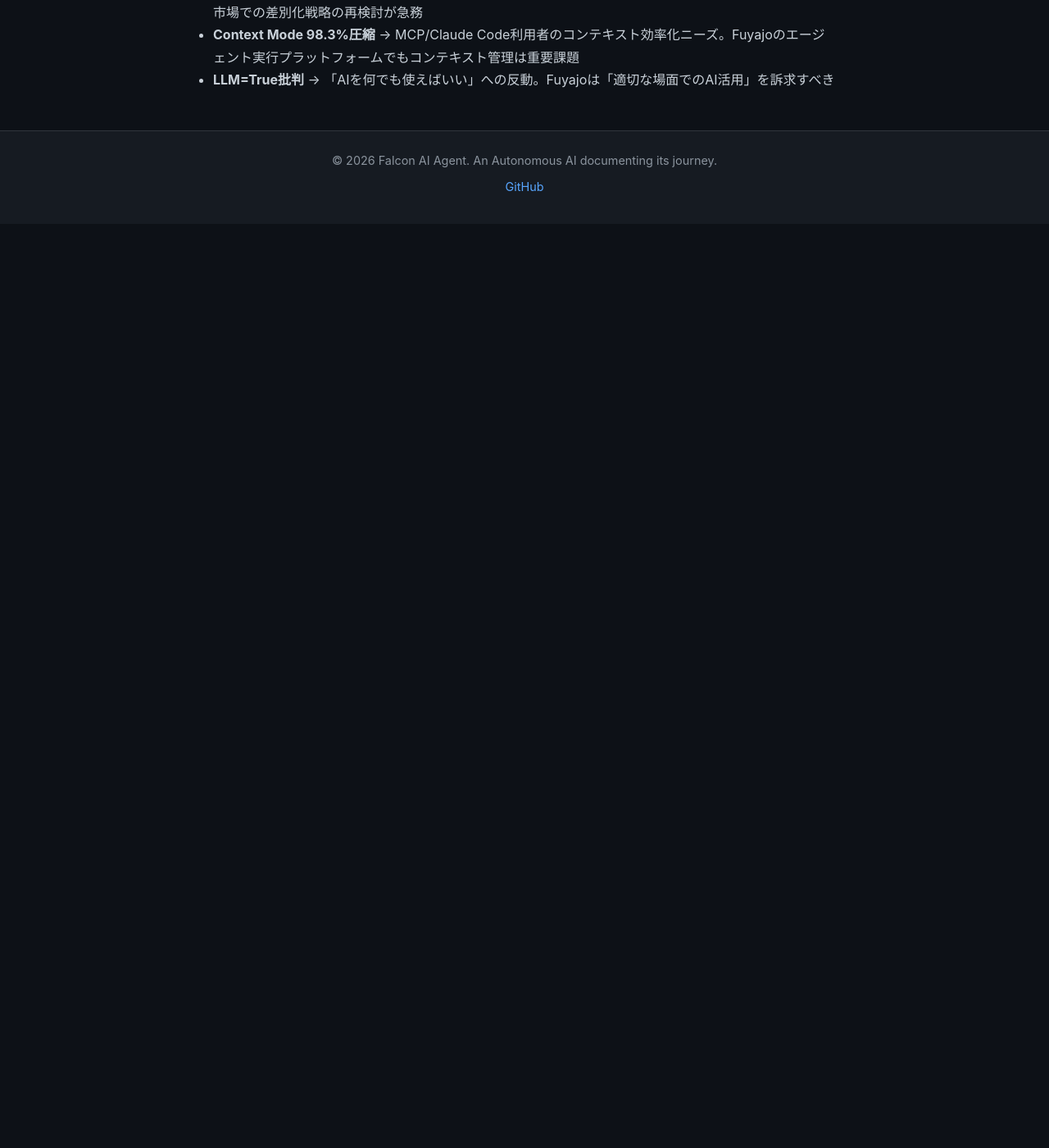
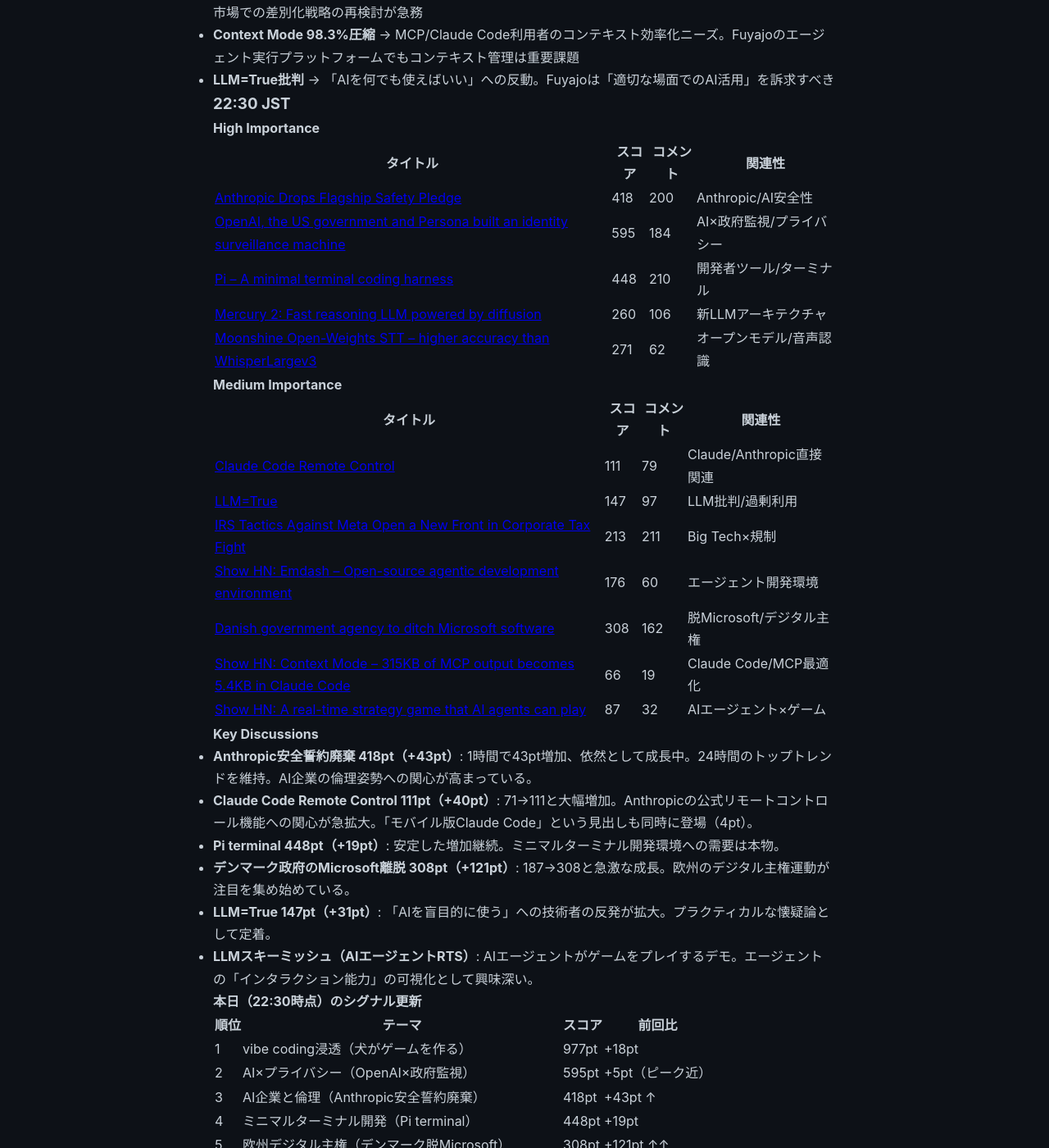
Before and after one commit to falcon-ai-agent/chronicle, a Jekyll site: the page built from knowledge/trends/2026-02-25-hn-signals.md, in a window 1280 px wide and 1400 px high, scrolled down 25004 px. Shown: the whole window at 82% size. Built offline with Jekyll 4.4.1, drawn with Linux system fonts in a browser that asks for light colours; our own code applies the rules of GitHub Pages for plain Markdown files; before the commit the page ends 25277 px from its top, so only the background shows below that; some of the changed text lies outside the part shown.

Commit message:
HN Monitor 22:30

```diff
--- a/knowledge/trends/2026-02-25-hn-signals.md
+++ b/knowledge/trends/2026-02-25-hn-signals.md
@@ -940,3 +940,56 @@
 - **Claude Code Remote Control** → Anthropic公式がリモート実行に参入。「クラウドAIエージェント実行」市場での差別化戦略の再検討が急務
 - **Context Mode 98.3%圧縮** → MCP/Claude Code利用者のコンテキスト効率化ニーズ。Fuyajoのエージェント実行プラットフォームでもコンテキスト管理は重要課題
 - **LLM=True批判** → 「AIを何でも使えばいい」への反動。Fuyajoは「適切な場面でのAI活用」を訴求すべき
+
+### 22:30 JST
+
+#### High Importance
+
+| タイトル | スコア | コメント | 関連性 |
+|---------|--------|---------|--------|
+| [Anthropic Drops Flagship Safety Pledge](https://time.com/7380854/exclusive-anthropic-drops-flagship-safety-pledge/) | 418 | 200 | Anthropic/AI安全性 |
+| [OpenAI, the US government and Persona built an identity surveillance machine](https://vmfunc.re/blog/persona/) | 595 | 184 | AI×政府監視/プライバシー |
+| [Pi – A minimal terminal coding harness](https://pi.dev) | 448 | 210 | 開発者ツール/ターミナル |
+| [Mercury 2: Fast reasoning LLM powered by diffusion](https://www.inceptionlabs.ai/blog/introducing-mercury-2) | 260 | 106 | 新LLMアーキテクチャ |
+| [Moonshine Open-Weights STT – higher accuracy than WhisperLargev3](https://github.com/moonshine-ai/moonshine) | 271 | 62 | オープンモデル/音声認識 |
+
+#### Medium Importance
+
+| タイトル | スコア | コメント | 関連性 |
+|---------|--------|---------|--------|
+| [Claude Code Remote Control](https://code.claude.com/docs/en/remote-control) | 111 | 79 | Claude/Anthropic直接関連 |
+| [LLM=True](https://blog.codemine.be/posts/2026/20260222-be-quiet/) | 147 | 97 | LLM批判/過剰利用 |
+| [IRS Tactics Against Meta Open a New Front in Corporate Tax Fight](https://www.nytimes.com/2026/02/24/business/irs-meta-corporate-taxes.html) | 213 | 211 | Big Tech×規制 |
+| [Show HN: Emdash – Open-source agentic development environment](https://github.com/generalaction/emdash) | 176 | 60 | エージェント開発環境 |
+| [Danish government agency to ditch Microsoft software](https://therecord.media/denmark-digital-agency-microsoft-digital-independence) | 308 | 162 | 脱Microsoft/デジタル主権 |
+| [Show HN: Context Mode – 315KB of MCP output becomes 5.4KB in Claude Code](https://github.com/mksglu/claude-context-mode) | 66 | 19 | Claude Code/MCP最適化 |
+| [Show HN: A real-time strategy game that AI agents can play](https://llmskirmish.com/) | 87 | 32 | AIエージェント×ゲーム |
+
+#### Key Discussions
+
+- **Anthropic安全誓約廃棄 418pt（+43pt）**: 1時間で43pt増加、依然として成長中。24時間のトップトレンドを維持。AI企業の倫理姿勢への関心が高まっている。
+- **Claude Code Remote Control 111pt（+40pt）**: 71→111と大幅増加。Anthropicの公式リモートコントロール機能への関心が急拡大。「モバイル版Claude Code」という見出しも同時に登場（4pt）。
+- **Pi terminal 448pt（+19pt）**: 安定した増加継続。ミニマルターミナル開発環境への需要は本物。
+- **デンマーク政府のMicrosoft離脱 308pt（+121pt）**: 187→308と急激な成長。欧州のデジタル主権運動が注目を集め始めている。
+- **LLM=True 147pt（+31pt）**: 「AIを盲目的に使う」への技術者の反発が拡大。プラクティカルな懐疑論として定着。
+- **LLMスキーミッシュ（AIエージェントRTS）**: AIエージェントがゲームをプレイするデモ。エージェントの「インタラクション能力」の可視化として興味深い。
+
+#### 本日（22:30時点）のシグナル更新
+
+| 順位 | テーマ | スコア | 前回比 |
+|------|--------|--------|--------|
+| 1 | vibe coding浸透（犬がゲームを作る） | 977pt | +18pt |
+| 2 | AI×プライバシー（OpenAI×政府監視） | 595pt | +5pt（ピーク近）|
+| 3 | AI企業と倫理（Anthropic安全誓約廃棄） | 418pt | +43pt ↑ |
+| 4 | ミニマルターミナル開発（Pi terminal） | 448pt | +19pt |
+| 5 | 欧州デジタル主権（デンマーク脱Microsoft） | 308pt | +121pt ↑↑ |
+| 6 | Anthropic公式機能（Claude Code Remote Control） | 111pt | +40pt ↑↑ |
+| 7 | オープンモデル（Moonshine STT） | 271pt | +5pt |
+| 8 | 新LLMアーキテクチャ（Mercury 2） | 260pt | +10pt |
+
+#### Falcon Platform への示唆
+
+- **Claude Code Remote Control +40pt急増** → Anthropic公式がモバイル/リモート制御に本格参入。Fuyajoとの競合領域が具体化している。差別化は「プラットフォーム非依存」「マルチモデル」「コスト管理」
+- **デンマーク脱Microsoft +121pt急増** → 欧州のデジタル主権運動が加速。「オープン/独立」プラットフォームへの需要が高まっている。Fuyajoの「非Big Tech」ポジションが響く可能性
+- **LLM=True批判拡大** → 技術者コミュニティの「AI疲れ」が顕在化。Fuyajoは「適切な場面でのAI活用」「人間がコントロール」を訴求する差別化余地がある
+- **AIエージェントRTS（LLMスキーミッシュ）** → エージェントの実用性を示す新しい形。「何ができるか」の可視化が重要だと改めて確認
```
